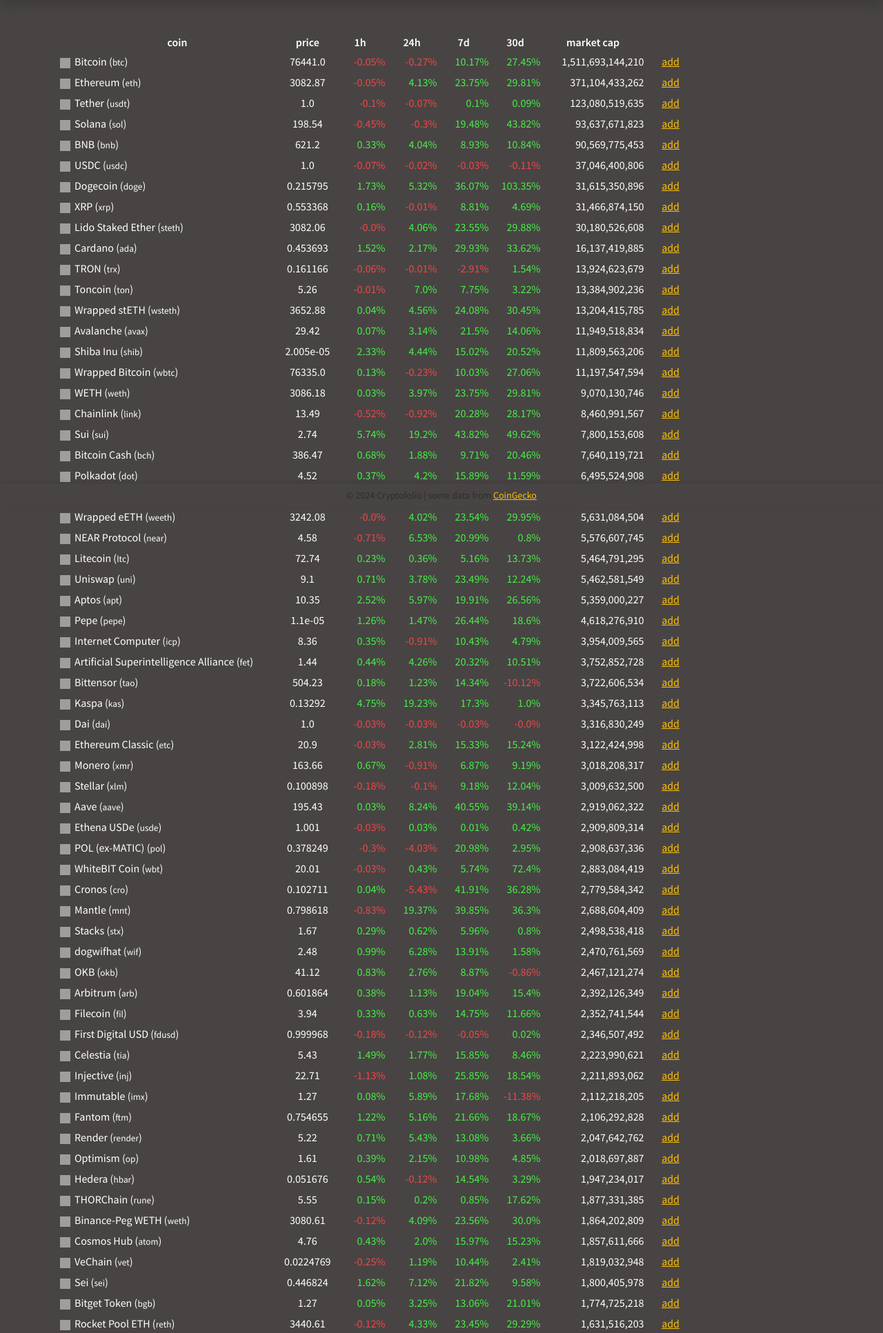
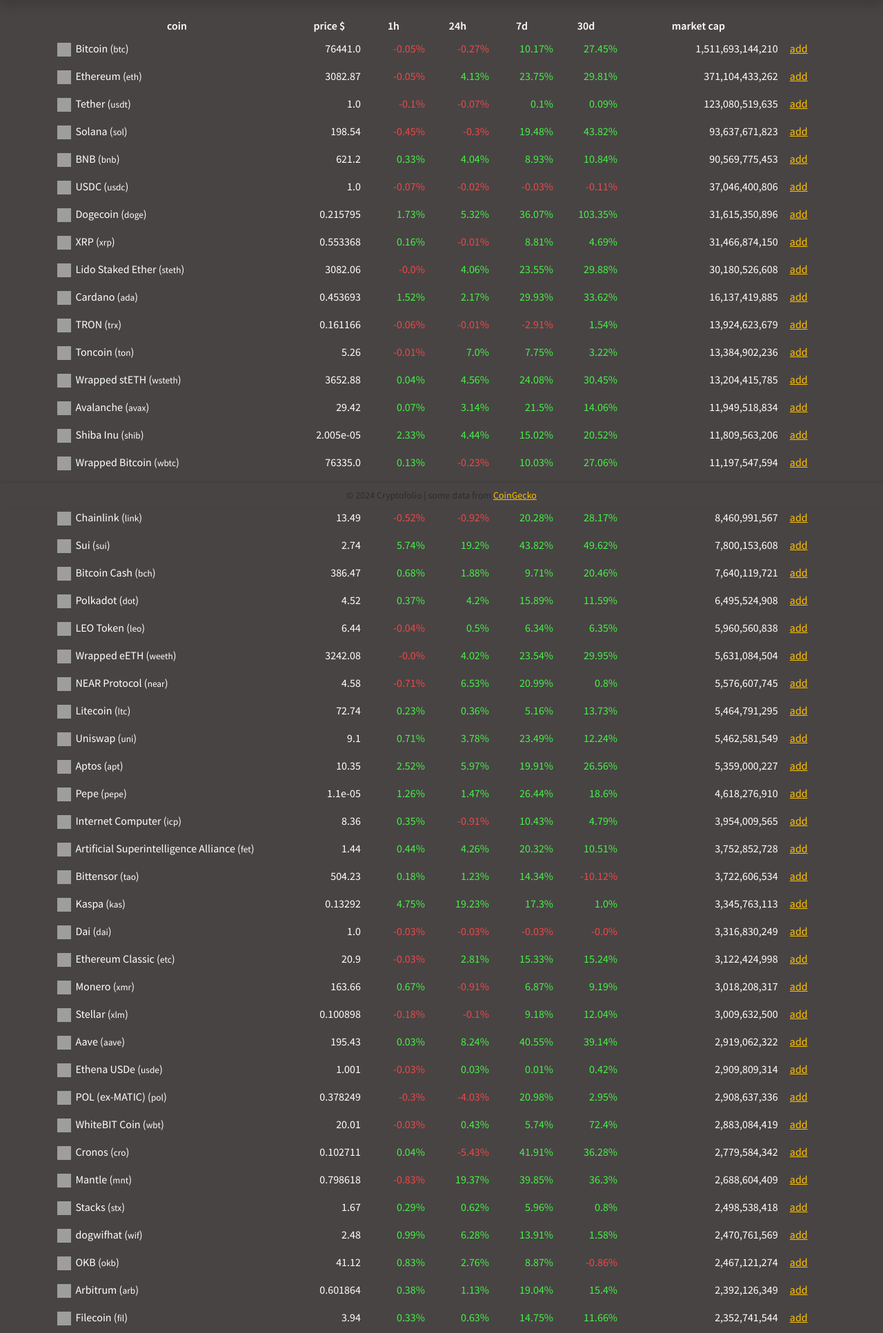
Before and after one commit to markoksb/crypto_portfolio, a Flask app: page /add_coin in a window 1280 px wide. Shown: the part 64-1997 px from the top of the page at 69% size. Run offline with Flask 3, Linux system fonts and the light colour scheme; a user stored in the database is signed in; data comes from the database, SQL or seed files in the repository; some libraries are stand-ins or nearby versions; grey boxes are pictures that could not be loaded.

Commit message:
fixed currency table to better align to width

```diff
--- a/static/css/main.css
+++ b/static/css/main.css
@@ -123,8 +123,8 @@ footer p {
 }
 
 @media (max-width: 768px) {
-    .currency-table th:nth-child(6), .currency-table td:nth-child(6),
-    .currency-table th:nth-child(7), .currency-table td:nth-child(7) {
+    .currency-table th:nth-child(5), .currency-table td:nth-child(5),
+    .currency-table th:nth-child(6), .currency-table td:nth-child(6) {
         display: none;
     }
 }
--- a/templates/currencies.html
+++ b/templates/currencies.html
@@ -10,27 +10,24 @@
 {% endblock %}
 
 {% block body %}
-    <div class="table-responsive currency-table">
-        <br>
-        <table>
+    <div class="table-responsive currency-table" style="width: 99%">
+        <table class="" style="table-layout: fixed; width: 100%;">
             <thead>
-                <th style="width: 25px;">&nbsp;</th>
-                <th style="width: 300px;">coin</th>
-                <th style="width: 75px;">price</th>
-                <th style="width: 75px;">1h</th>
-                <th style="width: 75px;">24h</th>
-                <th style="width: 75px;">7d</th>
-                <th style="width: 75px;">30d</th>
-                <th style="width: 150px;">market cap</th>
-                <th style="width: 75px;">&nbsp;</th>
+                <th style="width: 30%;">coin</th>
+                <th style="width: 8%;">price $</th>
+                <th style="width: 8%;">1h</th>
+                <th style="width: 8%;">24h</th>
+                <th style="width: 8%;">7d</th>
+                <th style="width: 8%;">30d</th>
+                <th style="width: 20%;">market cap</th>
+                <th style="width: 5%;">&nbsp;</th>
             </thead>
             <tbody>
                 {% if coins %}
                     {% for coin in coins %}
-                <tr style="height: 30px;">
-                    <td><img src="{{ coin.icon_url }}" width="15" height="15"></td>
-                    <td style="text-align: left;">{{ coin.name }} (<span style="font-size: smaller;">{{ coin.symbol }}</span>)</td>
-                    <td>{{ coin.current_price }}</td>
+                <tr style="height: 40px;">
+                    <td style="text-align:left;"><img src="{{ coin.icon_url }}" width="20" height="20">&nbsp;&nbsp;{{ coin.name }} (<span style="font-size: smaller;">{{ coin.symbol }}</span>)</td>
+                    <td style="text-align: right;">{{ coin.current_price }}</td>
                     <td class="{{ 'num-positive' if coin.price_change_percent_1h >= 0 else 'num-negative' }}" style="text-align: right;">
                         {{ (coin.price_change_percent_1h | float) | round(2) }}%
                     </td>
@@ -53,7 +50,7 @@
                     {% endfor %}
                 {% else %}
                 <tr>
-                    <td colspan="9" style="text-align: center;">No coins found.</td>
+                    <td colspan="8" style="text-align: center;">No coins found.</td>
                 </tr>
                 {% endif %}
             </tbody>
```
